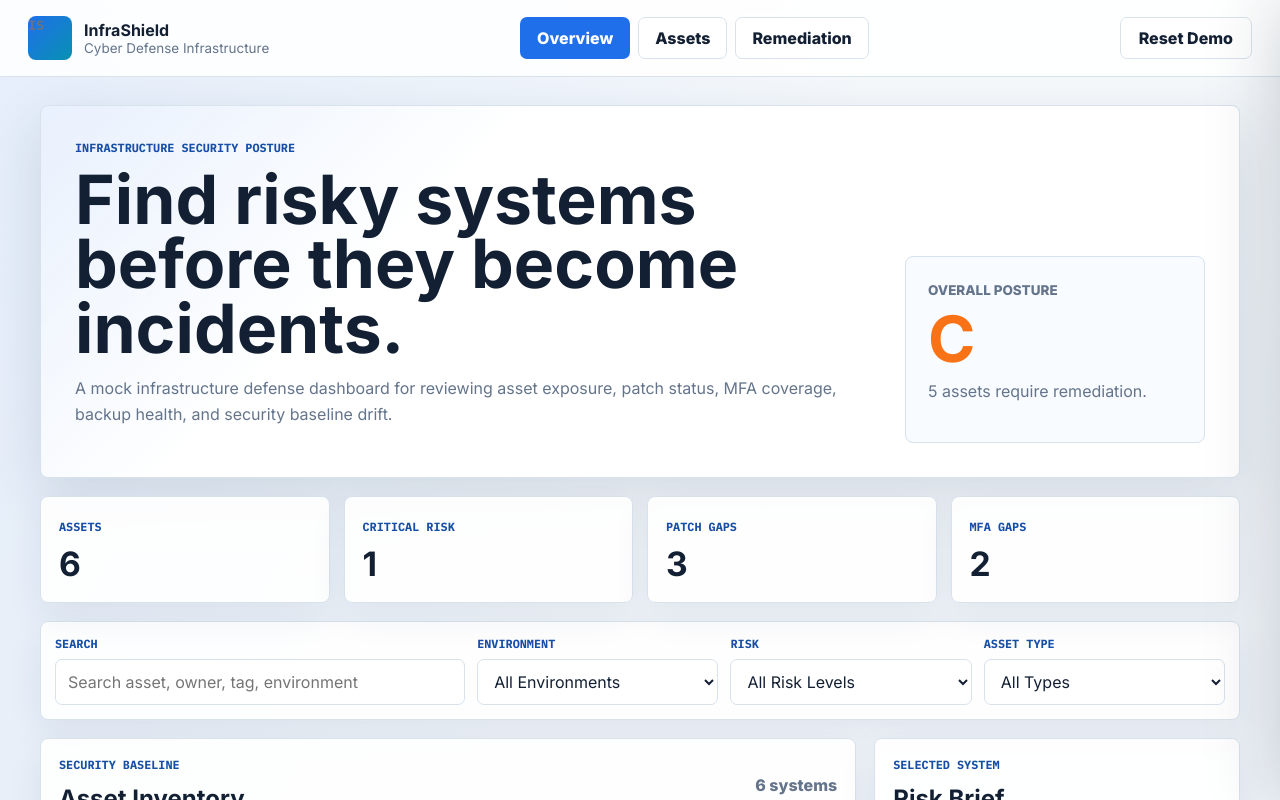
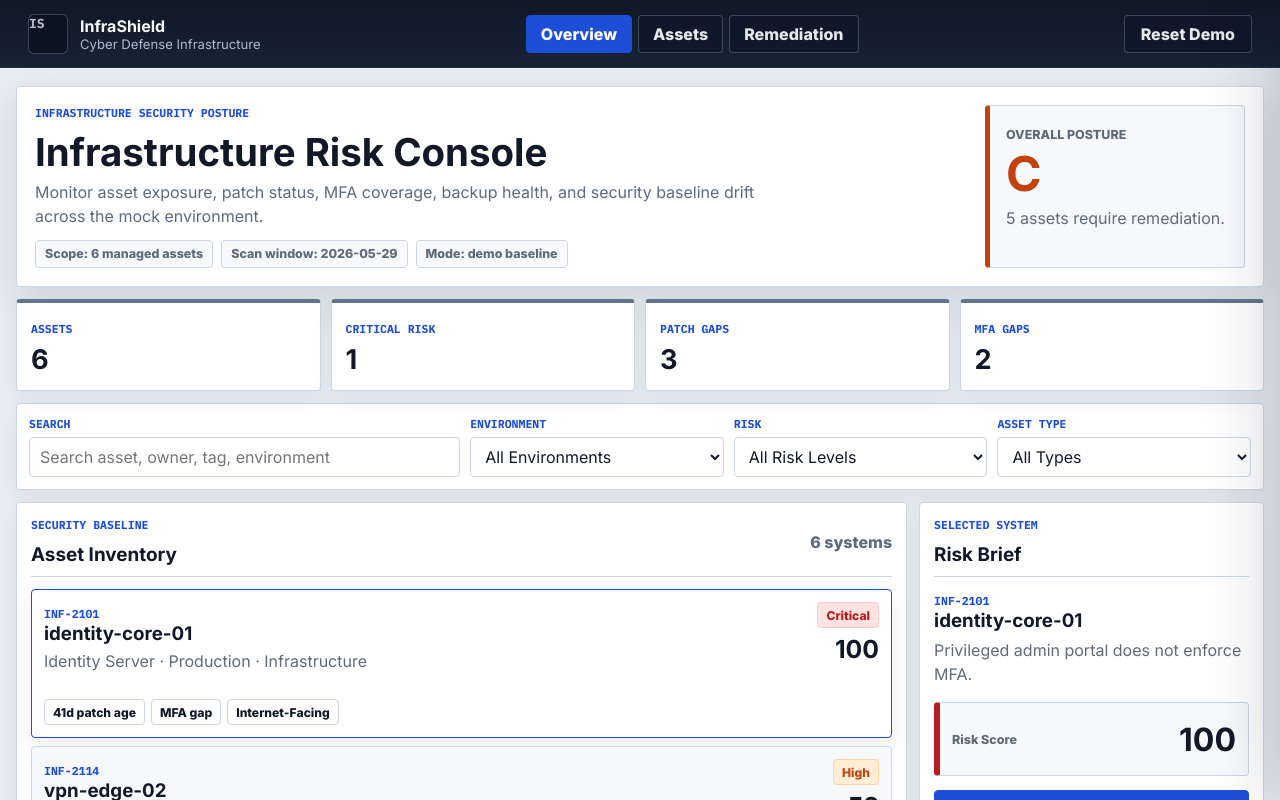
Before and after one commit to briannab1997/BB-InfraShield, a website: page index.html in a window 1280 px wide. Shown: the top 800 px of the page. Drawn offline with Linux system fonts and the light colour scheme.

Commit message:
Setting up the InfraShield system theme and refreshed screenshots.

```diff
--- a/css/style.css
+++ b/css/style.css
@@ -1,19 +1,21 @@
 :root {
-  --bg: #eef3f8;
-  --ink: #132033;
-  --muted: #64748b;
+  --bg: #e7edf4;
+  --chrome: #101827;
+  --chrome-2: #172235;
+  --ink: #111827;
+  --muted: #5f6b7a;
   --panel: #ffffff;
-  --panel-soft: #f8fbff;
-  --line: #d8e2ec;
-  --line-strong: #b6c6d6;
-  --blue: #1f6feb;
-  --blue-dark: #174ea6;
-  --cyan: #0891b2;
-  --green: #10b981;
-  --amber: #f59e0b;
-  --orange: #f97316;
-  --red: #dc2626;
-  --shadow: 0 18px 55px rgba(31, 55, 84, 0.14);
+  --panel-soft: #f7f9fc;
+  --line: #cdd7e3;
+  --line-strong: #aebdcb;
+  --blue: #1d4ed8;
+  --blue-soft: #dbeafe;
+  --cyan: #0e7490;
+  --green: #15803d;
+  --amber: #b45309;
+  --orange: #c2410c;
+  --red: #b91c1c;
+  --shadow: 0 14px 38px rgba(15, 23, 42, 0.12);
 }
 
 * {
@@ -27,9 +29,7 @@ html {
 body {
   margin: 0;
   min-height: 100vh;
-  background:
-    linear-gradient(120deg, rgba(31, 111, 235, 0.08), transparent 34%),
-    linear-gradient(180deg, #f6f9fc 0%, var(--bg) 42%, #e7eef6 100%);
+  background: var(--bg);
   color: var(--ink);
   font-family: Inter, system-ui, -apple-system, BlinkMacSystemFont, "Segoe UI", sans-serif;
 }
@@ -56,10 +56,11 @@ button {
   grid-template-columns: auto 1fr auto;
   gap: 24px;
   align-items: center;
-  padding: 16px 28px;
-  border-bottom: 1px solid var(--line);
-  background: rgba(255, 255, 255, 0.88);
-  backdrop-filter: blur(18px);
+  min-height: 68px;
+  padding: 12px 28px;
+  border-bottom: 1px solid rgba(255, 255, 255, 0.08);
+  background: linear-gradient(180deg, var(--chrome), var(--chrome-2));
+  color: #f8fafc;
 }
 
 .brand {
@@ -70,12 +71,13 @@ button {
 
 .brand-mark {
   display: grid;
-  width: 44px;
-  height: 44px;
+  width: 40px;
+  height: 40px;
   place-items: center;
-  border-radius: 8px;
-  background: linear-gradient(135deg, var(--blue), var(--cyan));
-  color: #fff;
+  border: 1px solid rgba(148, 163, 184, 0.35);
+  border-radius: 6px;
+  background: #0b1220;
+  color: #7dd3fc;
   font-family: "IBM Plex Mono", monospace;
   font-weight: 800;
 }
@@ -86,14 +88,14 @@ button {
 }
 
 .brand span {
-  color: var(--muted);
-  font-size: 0.84rem;
+  color: #aebbd0;
+  font-size: 0.82rem;
 }
 
 .topnav {
   display: flex;
   justify-content: center;
-  gap: 8px;
+  gap: 6px;
 }
 
 .nav-button,
@@ -101,21 +103,28 @@ button {
 .primary-action,
 .remediation-card button,
 .control-grid button {
-  min-height: 42px;
+  min-height: 38px;
   border: 1px solid var(--line);
-  border-radius: 7px;
+  border-radius: 4px;
   background: var(--panel);
   color: var(--ink);
   font-weight: 800;
-  transition: 160ms ease;
+  transition: 150ms ease;
+}
+
+.topbar .nav-button,
+.topbar .reset-button {
+  border-color: rgba(148, 163, 184, 0.35);
+  background: rgba(15, 23, 42, 0.78);
+  color: #e5e7eb;
 }
 
 .nav-button {
-  padding: 0 16px;
+  padding: 0 14px;
 }
 
 .reset-button {
-  padding: 0 18px;
+  padding: 0 16px;
 }
 
 .nav-button:hover,
@@ -124,28 +133,26 @@ button {
 .primary-action,
 .remediation-card button:hover,
 .control-grid button:hover {
-  border-color: rgba(31, 111, 235, 0.45);
+  border-color: var(--blue);
   background: var(--blue);
   color: #fff;
 }
 
 main {
-  width: min(1200px, calc(100% - 32px));
+  width: min(1280px, calc(100% - 32px));
   margin: 0 auto;
-  padding: 28px 0 48px;
+  padding: 18px 0 42px;
 }
 
 .hero {
   display: grid;
-  grid-template-columns: minmax(0, 1fr) 300px;
-  gap: 24px;
-  align-items: end;
-  padding: 34px;
+  grid-template-columns: minmax(0, 1fr) 260px;
+  gap: 18px;
+  align-items: stretch;
+  padding: 18px;
   border: 1px solid var(--line);
-  border-radius: 8px;
-  background:
-    linear-gradient(135deg, rgba(31, 111, 235, 0.1), transparent 32%),
-    var(--panel);
+  border-radius: 4px;
+  background: var(--panel);
   box-shadow: var(--shadow);
 }
 
@@ -157,24 +164,28 @@ p {
 }
 
 h1 {
-  max-width: 830px;
-  margin-bottom: 16px;
-  font-size: clamp(2.4rem, 5.3vw, 5.3rem);
-  line-height: 0.95;
+  margin-bottom: 8px;
+  font-size: clamp(2rem, 3vw, 3rem);
+  line-height: 1.05;
   letter-spacing: 0;
 }
 
 h2 {
   margin-bottom: 0;
+  font-size: 1.18rem;
+}
+
+h3 {
+  margin-bottom: 6px;
 }
 
 .eyebrow,
 .metrics span,
 .toolbar span,
 .asset-id {
-  color: var(--blue-dark);
+  color: var(--blue);
   font-family: "IBM Plex Mono", monospace;
-  font-size: 0.74rem;
+  font-size: 0.72rem;
   font-weight: 800;
   letter-spacing: 0;
   text-transform: uppercase;
@@ -182,25 +193,52 @@ h2 {
 
 .hero-copy,
 .asset-card p,
-.asset-brief p,
+#assetBrief p,
 .remediation-card p,
 .posture-card p,
 .empty-state p,
 li {
   color: var(--muted);
-  line-height: 1.6;
+  line-height: 1.5;
+}
+
+.hero-copy {
+  max-width: 760px;
+  margin-bottom: 12px;
+}
+
+.system-meta {
+  display: flex;
+  flex-wrap: wrap;
+  gap: 8px;
+}
+
+.system-meta span {
+  display: inline-flex;
+  min-height: 28px;
+  align-items: center;
+  border: 1px solid var(--line);
+  border-radius: 4px;
+  background: var(--panel-soft);
+  color: var(--muted);
+  padding: 5px 9px;
+  font-size: 0.78rem;
+  font-weight: 800;
 }
 
 .posture-card {
-  padding: 22px;
+  display: grid;
+  align-content: center;
+  padding: 16px;
   border: 1px solid var(--line);
-  border-radius: 8px;
+  border-left: 5px solid var(--orange);
+  border-radius: 4px;
   background: var(--panel-soft);
 }
 
 .posture-card span {
   color: var(--muted);
-  font-size: 0.84rem;
+  font-size: 0.78rem;
   font-weight: 800;
   text-transform: uppercase;
 }
@@ -209,7 +247,7 @@ li {
   display: block;
   margin: 8px 0;
   color: var(--blue);
-  font-size: 4rem;
+  font-size: 3rem;
   line-height: 1;
 }
 
@@ -224,62 +262,63 @@ li {
 .metrics {
   display: grid;
   grid-template-columns: repeat(4, minmax(0, 1fr));
-  gap: 14px;
-  margin: 18px 0;
+  gap: 10px;
+  margin: 12px 0;
 }
 
 .metrics article,
 .panel,
 .toolbar {
   border: 1px solid var(--line);
-  border-radius: 8px;
-  background: rgba(255, 255, 255, 0.92);
-  box-shadow: 0 12px 36px rgba(31, 55, 84, 0.08);
+  border-radius: 4px;
+  background: var(--panel);
+  box-shadow: 0 8px 24px rgba(15, 23, 42, 0.06);
 }
 
 .metrics article {
-  padding: 18px;
+  padding: 14px;
+  border-top: 4px solid #64748b;
 }
 
 .metrics strong {
   display: block;
-  margin-top: 8px;
-  font-size: 2.1rem;
+  margin-top: 6px;
+  font-size: 1.7rem;
 }
 
 .toolbar {
   display: grid;
   grid-template-columns: minmax(220px, 1.7fr) repeat(3, minmax(150px, 1fr));
-  gap: 12px;
-  margin-bottom: 18px;
-  padding: 14px;
+  gap: 10px;
+  margin-bottom: 12px;
+  padding: 12px;
 }
 
 label {
   display: grid;
-  gap: 8px;
+  gap: 6px;
 }
 
 input,
 select {
   width: 100%;
-  min-height: 46px;
+  min-height: 40px;
   border: 1px solid var(--line);
-  border-radius: 7px;
+  border-radius: 4px;
   background: #fff;
   color: var(--ink);
-  padding: 0 12px;
+  padding: 0 10px;
 }
 
 .main-grid {
   display: grid;
-  grid-template-columns: minmax(0, 1.45fr) minmax(300px, 0.65fr);
-  gap: 18px;
+  grid-template-columns: minmax(0, 1.55fr) minmax(300px, 0.6fr);
+  gap: 12px;
   align-items: start;
 }
 
 .panel {
-  padding: 18px;
+  padding: 14px;
 }
 
 .panel-heading {
@@ -287,7 +326,9 @@ select {
   align-items: center;
   justify-content: space-between;
   gap: 16px;
-  margin-bottom: 16px;
+  margin-bottom: 12px;
+  padding-bottom: 10px;
+  border-bottom: 1px solid var(--line);
 }
 
 #resultCount {
@@ -297,114 +338,117 @@ select {
 
 .asset-list {
   display: grid;
-  gap: 12px;
+  gap: 8px;
 }
 
 .asset-card {
-  padding: 16px;
+  padding: 12px;
   border: 1px solid var(--line);
-  border-radius: 8px;
+  border-radius: 4px;
   background: var(--panel-soft);
-  transition: 160ms ease;
+  transition: 150ms ease;
 }
 
 .asset-card:hover,
 .asset-card.selected {
-  border-color: rgba(31, 111, 235, 0.45);
+  border-color: var(--blue);
   background: #fff;
-  box-shadow: 0 14px 34px rgba(31, 55, 84, 0.12);
+  box-shadow: 0 10px 26px rgba(15, 23, 42, 0.08);
 }
 
 .asset-main {
   display: grid;
   grid-template-columns: minmax(0, 1fr) auto;
-  gap: 16px;
+  gap: 14px;
   align-items: start;
 }
 
 .asset-main h3 {
-  margin-bottom: 6px;
+  margin-bottom: 4px;
 }
 
 .risk-score {
+  min-width: 76px;
   text-align: right;
 }
 
 .risk-score strong {
   display: block;
-  margin-top: 8px;
-  font-size: 1.8rem;
+  margin-top: 6px;
+  font-size: 1.55rem;
 }
 
 .risk,
 .control-strip span,
 .drawer-badges span {
   display: inline-flex;
-  min-height: 28px;
+  min-height: 26px;
   align-items: center;
   border: 1px solid var(--line);
-  border-radius: 999px;
-  padding: 5px 10px;
+  border-radius: 4px;
+  padding: 4px 8px;
   background: #fff;
-  font-size: 0.78rem;
+  font-size: 0.76rem;
   font-weight: 800;
 }
 
 .risk.critical {
-  border-color: rgba(220, 38, 38, 0.25);
+  border-color: #fecaca;
   background: #fee2e2;
   color: var(--red);
 }
 
 .risk.high {
-  border-color: rgba(249, 115, 22, 0.26);
+  border-color: #fed7aa;
   background: #ffedd5;
   color: var(--orange);
 }
 
 .risk.medium {
-  border-color: rgba(245, 158, 11, 0.26);
+  border-color: #fde68a;
   background: #fef3c7;
-  color: #a16207;
+  color: var(--amber);
 }
 
 .risk.low {
-  border-color: rgba(16, 185, 129, 0.26);
-  background: #d1fae5;
-  color: #047857;
+  border-color: #bbf7d0;
+  background: #dcfce7;
+  color: var(--green);
 }
 
 .control-strip {
   display: flex;
   flex-wrap: wrap;
-  gap: 8px;
-  margin-top: 12px;
+  gap: 6px;
+  margin-top: 10px;
 }
 
 .focus-panel {
   position: sticky;
-  top: 92px;
+  top: 84px;
 }
 
 #assetBrief h3 {
-  margin-bottom: 8px;
+  margin-bottom: 6px;
 }
 
 .score-ring {
   display: grid;
-  width: 132px;
-  height: 132px;
-  place-items: center;
-  margin: 18px auto;
-  border: 10px solid var(--blue);
-  border-radius: 50%;
-  background: #fff;
-  text-align: center;
+  grid-template-columns: 1fr auto;
+  width: 100%;
+  min-height: 74px;
+  align-items: center;
+  margin: 14px 0;
+  border: 1px solid var(--line);
+  border-left: 6px solid var(--blue);
+  border-radius: 4px;
+  background: var(--panel-soft);
+  padding: 12px;
 }
 
 .score-ring span {
   color: var(--muted);
-  font-size: 0.75rem;
+  font-size: 0.78rem;
   font-weight: 800;
 }
 
@@ -414,19 +458,19 @@ select {
 }
 
 .score-ring.critical {
-  border-color: var(--red);
+  border-left-color: var(--red);
 }
 
 .score-ring.high {
-  border-color: var(--orange);
+  border-left-color: var(--orange);
 }
 
 .score-ring.medium {
-  border-color: var(--amber);
+  border-left-color: var(--amber);
 }
 
 .score-ring.low {
-  border-color: var(--green);
+  border-left-color: var(--green);
 }
 
 .primary-action {
@@ -435,17 +479,17 @@ select {
 
 .baseline-box {
   display: grid;
-  gap: 10px;
-  margin-top: 16px;
+  gap: 8px;
+  margin-top: 12px;
 }
 
 .baseline-row {
   display: flex;
   justify-content: space-between;
   gap: 12px;
-  padding: 12px;
+  padding: 10px;
   border: 1px solid var(--line);
-  border-radius: 8px;
+  border-radius: 4px;
   background: var(--panel-soft);
 }
 
@@ -454,13 +498,13 @@ select {
 }
 
 .remediation-panel {
-  margin-top: 18px;
+  margin-top: 12px;
 }
 
 .remediation-list {
   display: grid;
   grid-template-columns: repeat(2, minmax(0, 1fr));
-  gap: 12px;
+  gap: 10px;
 }
 
 .remediation-card {
@@ -468,14 +512,14 @@ select {
   grid-template-columns: minmax(0, 1fr) auto;
   gap: 12px;
   align-items: center;
-  padding: 16px;
+  padding: 12px;
   border: 1px solid var(--line);
-  border-radius: 8px;
+  border-radius: 4px;
   background: var(--panel-soft);
 }
 
 .remediation-card button {
-  padding: 0 16px;
+  padding: 0 14px;
 }
 
 .drawer {
@@ -488,8 +532,8 @@ select {
   overflow-y: auto;
   transform: translateX(105%);
   border-left: 1px solid var(--line-strong);
-  background: #fff;
-  box-shadow: -28px 0 70px rgba(20, 35, 55, 0.22);
+  background: var(--panel);
+  box-shadow: -28px 0 70px rgba(15, 23, 42, 0.25);
   transition: transform 180ms ease;
 }
 
@@ -517,26 +561,26 @@ select {
 
 .drawer h2 {
   margin: 8px 0 12px;
-  font-size: 2rem;
+  font-size: 1.8rem;
 }
 
 .drawer-badges {
   display: flex;
   flex-wrap: wrap;
   gap: 8px;
-  margin-bottom: 18px;
+  margin-bottom: 16px;
 }
 
 .detail-list {
   display: grid;
   grid-template-columns: repeat(2, minmax(0, 1fr));
   gap: 10px;
-  margin: 18px 0;
+  margin: 16px 0;
 }
 
 dt {
   color: var(--muted);
-  font-size: 0.78rem;
+  font-size: 0.76rem;
   font-weight: 800;
 }
 
@@ -546,7 +590,7 @@ dd {
 }
 
 li {
-  margin-bottom: 8px;
+  margin-bottom: 7px;
 }
 
 .control-grid {
@@ -560,7 +604,7 @@ li {
   inset: 0;
   z-index: 10;
   display: none;
-  background: rgba(15, 23, 42, 0.38);
+  background: rgba(15, 23, 42, 0.42);
 }
 
 .scrim.active {
@@ -568,9 +612,9 @@ li {
 }
 
 .empty-state {
-  padding: 20px;
+  padding: 18px;
   border: 1px dashed var(--line-strong);
-  border-radius: 8px;
+  border-radius: 4px;
   text-align: center;
 }
 
@@ -594,20 +638,16 @@ li {
 
 @media (max-width: 720px) {
   .topbar {
-    padding: 14px 16px;
+    padding: 12px 16px;
   }
 
   main {
-    width: min(100% - 24px, 1200px);
-    padding-top: 16px;
-  }
-
-  .hero {
-    padding: 22px;
+    width: min(100% - 24px, 1280px);
+    padding-top: 12px;
   }
 
   h1 {
-    font-size: 2.65rem;
+    font-size: 2.1rem;
   }
 
   .metrics,
--- a/index.html
+++ b/index.html
@@ -31,8 +31,13 @@
       <section class="hero" id="overview">
         <div>
           <p class="eyebrow">Infrastructure Security Posture</p>
-          <h1>Find risky systems before they become incidents.</h1>
-          <p class="hero-copy">A mock infrastructure defense dashboard for reviewing asset exposure, patch status, MFA coverage, backup health, and security baseline drift.</p>
+          <h1>Infrastructure Risk Console</h1>
+          <p class="hero-copy">Monitor asset exposure, patch status, MFA coverage, backup health, and security baseline drift across the mock environment.</p>
+          <div class="system-meta" aria-label="System status metadata">
+            <span>Scope: 6 managed assets</span>
+            <span>Scan window: 2026-05-29</span>
+            <span>Mode: demo baseline</span>
+          </div>
         </div>
         <aside class="posture-card" aria-live="polite">
           <span>Overall Posture</span>
```
Also changed, not shown: assets/infrashield-dashboard.png, assets/infrashield-detail.png.
